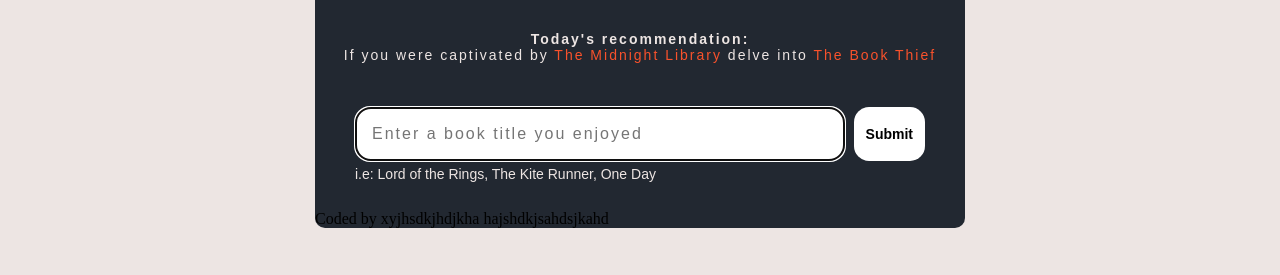
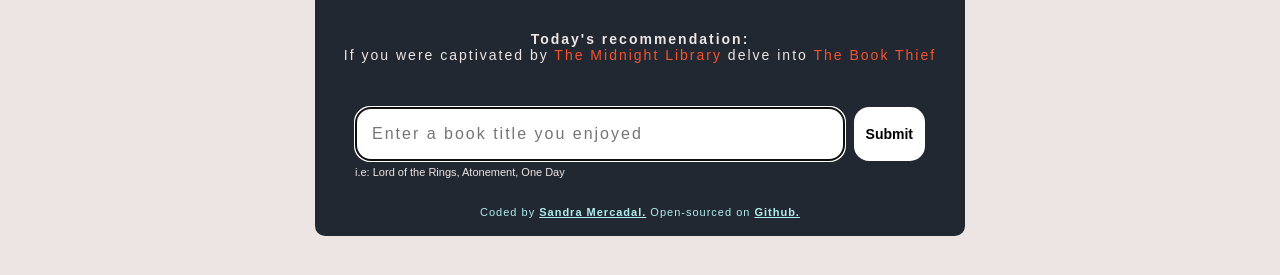
Before and after one commit to sandramercadal/AI-Generated, a plain HTML site: page index.html in a window 1280 px wide. Shown: the part 277-552 px from the top of the page. Drawn offline with nearby package versions, Linux system fonts and the light colour scheme; a web font is replaced by a local one.

Commit message:
Added the footer and links.

```diff
--- a/index.html
+++ b/index.html
@@ -82,12 +82,23 @@
             <input type="submit" class="submit-button" />
           </form>
 
-          <div class="hint">
-            i.e: Lord of the Rings, The Kite Runner, One Day
-          </div>
+          <div class="hint">i.e: Lord of the Rings, Atonement, One Day</div>
         </div>
         <br />
-        Coded by xyjhsdkjhdjkha hajshdkjsahdsjkahd
+
+        <div class="footerwords">
+          Coded by
+          <a href="https://www.linkedin.com/in/sandramercadal/" target="_blank">
+            <strong>Sandra Mercadal.</strong></a
+          >
+          Open-sourced on
+          <a
+            href="https://github.com/sandramercadal/AI-Generated"
+            target="_blank"
+            ><strong>Github.</strong></a
+          >
+        </div>
+        <br />
       </main>
 
       <div class="book-result hidden" id="book-result"></div>
--- a/src/style.css
+++ b/src/style.css
@@ -120,11 +120,9 @@
 }
 .hint {
   color: var(--primary-color);
-  font-size: 14px;
+  font-size: 11px;
   margin-top: 5px;
   font-family: "Gruppo", sans-serif;
-  font-weight: 400;
-  font-style: normal;
 }
 .prompt {
   padding: 16px;
@@ -155,6 +153,18 @@
   color: #440427;
 }
 
+.footerwords {
+  color: var(--primary-color);
+  font-family: "Gruppo", sans-serif;
+  font-size: 11px;
+  text-align: center;
+  letter-spacing: 1px;
+  color: paleturquoise;
+}
+
+.footerwords a {
+  color: paleturquoise;
+}
 .generating {
   animation: blink-animation 1s steps(5, start) infinite;
 }
```
